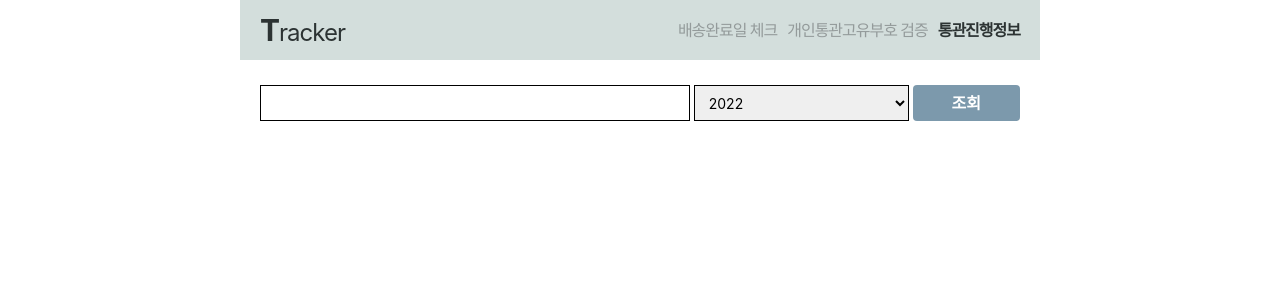
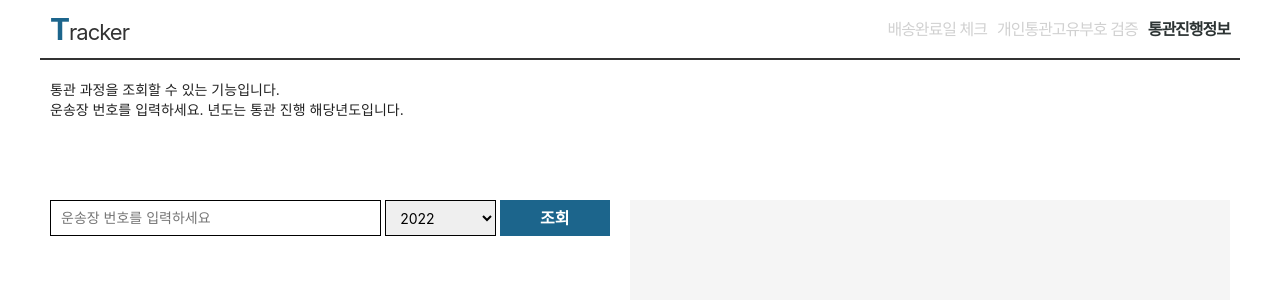
Before and after one commit to megaton111/tracker, a Vue app: page /Unipass in a window 1280 px wide. Shown: the top 300 px of the page. Built offline with nearby package versions, Linux system fonts and the light colour scheme; a web font is replaced by a local one.

Commit message:
스타일 수정

```diff
--- a/src/assets/scss/layout/layout.scss
+++ b/src/assets/scss/layout/layout.scss
@@ -1,27 +1,33 @@
 html, body { height: 100% ; overflow: hidden !important ;}
 body {
+  width: 100% ;
   display: flex;
   justify-content: center ;
 }
 #app {
   display: flex; flex-direction: column ;
-  height : 100%;
-  width: 800px ;
+  height : 100%; width: 100% ;
+  max-width: 1200px ;
   .header{
     display: flex;
     flex : 0 0 60px ;
-    padding:0 20px ;
+    padding:0 10px ;
     align-items:center;
     // justify-content: center ;
-    background-color: #D3DEDC;
+    // background-color: #D3DEDC;
+    border-bottom: 2px solid #333 ;
     h1 {
-      font-size:24px;
+      font-size:22px;
       font-weight: 400 ;
       color:#2C3333 ;
       letter-spacing: -1px ;
+      a {
+        color:#333 ;
+      }
       &::first-letter {
         font-size:30px ;
         font-weight: 700 ;
+        color:#1C658C;
       }
     }
     span {
@@ -41,10 +47,11 @@ body {
         background: none ;
         border : 0 ;
         font-size:16px ;
-        font-weight: 500 ;
+        font-weight: 400 ;
         cursor: pointer;
         letter-spacing: -1px ;
-        color:#949b9b ;
+        color:#D1D1D1 ;
+        transition:all .3s ;
         &.router-link-active{
           color:#2C3333 ;
           font-weight: 700 ;
@@ -60,34 +67,49 @@ body {
     }
   }
   .container {
-    display: flex; gap: 20px ; flex-direction: column ;
-    padding:10px ;
+    display: flex; flex-direction: column ;
+    gap: 20px ; padding:20px 10px ;
     flex: 1;
     h2 {
       font-size:14px;
       color:#2C3333 ;
     }
+    // 페이지 설명
+    .description{
+      min-height: 100px ;
+      font-size:14px ; line-height: 1.4 ;
     }
-  .section {
+  }
+
+  .sectionWrap {
+    display: flex; flex-direction: row ;
+    flex: 1;
+    gap: 20px ;
+
+    section {
+      position: relative;
       display: flex;
       flex : 1;
       flex-direction: column ;
-    position: relative;
       gap: 5px ;
       overflow: hidden ;
-    padding: 15px 10px;
-    h1 {
-      font-size:16px;
-      letter-spacing: -.5px ;
+      input {
+        width: 100% ;
+        padding : 0 10px ;
+        height : 36px ;
+        border-radius: 0;
+        font-size:14px ;
+        border: 1px solid #000;
       }
-    &.enter {
       select {
+        width: 100% ;
         padding : 0 10px ;
         height : 36px ;
         border-radius: 0;
         border: 1px solid #000;
       }
       textarea {
+        width: 100% ;
         flex : 1 ;
         padding: 10px ;
         line-height:1.5;
@@ -96,28 +118,48 @@ body {
         border: 1px solid #000;
       }
       button {
-        flex : 0 0 40px ;
-        background-color: #7C99AC;
+        width: 100% ;
+        height : 36px ;
+        background-color: #1C658C;
         border: 0 ;
-        border-radius: 4px ;
         color:#fff ;
         font-size:16px;
         font-weight: 700 ;
         cursor: pointer;
       }
+      h1 {
+        font-size:18px;
+        letter-spacing: -.5px ;
       }
-    &.result{
-      gap:20px;
+      .row {
+        width: 100%;
+        flex : 1 ;
+        display: flex;
+        gap: var(--gap, 0) ;
+        > * {
+          flex : 1 ;
+        }
+        &.fix {
+          flex : 0 0 auto ;
+        }
+        .col {
+          &.number {
+            flex : 3 ;
+          }
+        }
+      }
+      &.enter {}
+      &.result {
+        padding:20px ;
+        background-color: #F5F5F5 ;
         .status{
           font-size:24px ;
           font-weight: 500 ;
         }
-      .lstWrap{
+        .lstWrap {
           height: 100% ;
           overflow-y:auto ;
           flex:1;
-      }
-      ul {
           display: flex;
           flex-direction: column ;
           min-height: min-content ;
@@ -132,6 +174,9 @@ body {
                 flex:0 0 200px ;
                 // flex-basis: 160px ;
               }
+              &.name {
+                flex:0 0 100px ;
+              }
             }
 
           }
@@ -139,100 +184,6 @@ body {
       }
     }
 
-  .personalCoustom{
-    display: flex;
-    flex-direction: column ;
-    flex : 1;
-    button {
-      flex : 0 0 40px ;
-      background-color: #7C99AC;
-      border: 0 ;
-      border-radius: 4px ;
-      color:#fff ;
-      font-size:14px;
-      font-weight: 700 ;
-      cursor: pointer;
-    }
-    .section {
-      display: flex;
-      width: 100% ;
-      .row {
-        display: flex;
-        flex:1;
-        flex-direction: row;
-        width: 100% ;
-        gap:10px;
-      }
-      .col {
-        display: flex;
-        flex-direction: column ;
-        gap: 5px ;
-        flex : 1;
-        textarea {
-          width: 100% ;
-        }
-      }
-      &.result {
-        flex-direction: column ;
-      }
-    }
   }
 
-  .unipass {
-    .row {
-      display: flex;
-      flex-direction: row ;
-      gap:4px ;
-      .col {
-        flex : 1;
-        > * {
-          width: 100% ;
 }
-        &.number {
-          flex : 4 ;
-          input {
-            font-size: 14px;
-            border: 1px solid #000;
-            border-radius: 0 ;
-          }
-        }
-        &.year {
-          flex : 2 ;
-          select {
-            border: 1px solid #000;
-            padding: 0 10px;
-            font-size: 14px;
-          }
-        }
-        &.btn {
-          button {
-            height: 100% ;
-          }
-        }
-      }
-    }
-
-    .section {
-      &.result {
-        gap:20px ;
-        .status{
-          font-size:24px ;
-          font-weight: 500 ;
-        }
-        .lstWrap {
-          li {
-            display: flex;
-            line-height: 1.8 ;
-            span {
-              flex : 1;
-              &.date {
-                flex:0 0 160px ;
-                // flex-basis: 160px ;
-              }
-            }
-          }
-        }
-      }
-    }
-  }
-}
--- a/src/components/common/Header.vue
+++ b/src/components/common/Header.vue
@@ -1,6 +1,6 @@
 <template>
   <header class="header">
-    <h1>Tracker</h1>
+    <h1><router-link to="/">Tracker</router-link></h1>
     <nav>
       <router-link to="/Delivery">배송완료일 체크</router-link>
       <router-link to="/PersonalCustomsCode">개인통관고유부호 검증</router-link>
--- a/src/components/pages/Delivery.vue
+++ b/src/components/pages/Delivery.vue
@@ -1,19 +1,34 @@
 <template>
-  <div class="section enter">
+
+  <div class="description">
+    운송장 번호를 1개만 입력했을 경우에는 진행과정이 모두 보이며, 운송장 번호를 여러 개 입력했을 경우에는 배송완료일만 노출합니다.<br />
+    여러 운송장 번호를 입력 할 경우에는 한줄에 한개의 운송장을 입력해주세요. (예시참고)
+    <br />주문리스트에 배송완료일 입력을 위해 만든 기능입니다.
+  </div>
+
+  <div class="sectionWrap">
+
+    <section class="enter">
+      <div class="row fix">
         <select v-model="companyCode">
           <template v-for="(item, idx) in companyList" :key="idx">
             <option :value="item.Code">{{ item.Name }}</option>
           </template>
         </select>
-    <textarea v-model="originTrackList" placeholder="예) 운송장번호를 한줄에 한개씩
+      </div>
+      <div class="row">
+        <textarea v-model="originTrackList" placeholder="예) 운송장번호를 여러개 입력 시 한줄에 한개씩
   123123123123123
   123123123123123
   123123123123123">
       </textarea>
+      </div>
+      <div class="row fix">
         <button type="button" @click="deliveryCheckHandler">조회</button>
-  </div> <!-- end of section -->
+      </div>
+    </section>
 
-  <div class="section result">
+    <section class="result">
       <div v-if="alertText">{{ alertText }}</div>
       <ul class="lstWrap" v-if="deliveryResult.length > 0">
         <li v-for="(item, idx) in deliveryResult" :key="idx"> {{ item }} </li>
@@ -25,7 +40,11 @@
           <span>{{ item.where }}</span>
         </li>
       </ul>
-  </div> <!-- end of section -->
+    </section>
+
+
+  </div> <!-- end of sectionWrap -->
+
   <loading  v-if="loading" />
 </template>
 
--- a/src/components/pages/PersonalCustomsCode.vue
+++ b/src/components/pages/PersonalCustomsCode.vue
@@ -1,33 +1,44 @@
 <template>
-  <div class="personalCoustom">
-    <div class="section enter">
+
+  <div class="description">
+    수취인 이름과 개인통관고유번호가 일치한지 확인하는 기능입니다.<br />
+    여러 개 입력 시 줄바꿈하여 입력해주세요 (예시참고)
+  </div>
+  <div class="sectionWrap">
+
+    <section class="enter">
+
+      <div class="row fix">
+        <h1>수취인</h1>
+      </div>
       <div class="row">
-        <div class="col">
-          <h1>수취인</h1>
           <textarea v-model="nameList" placeholder="예) 수취인명을 한줄에 한개씩
 홍길동
 홍길동
 홍길동"></textarea>
-        </div>
-        <div class="col">
-          <h1>개인통관고유번호</h1>
+      </div>
+      <div class="row fix">
+        <h1>개인통관고유번호</h1>
+      </div>
+      <div class="row">
           <textarea v-model="numberList" placeholder="예) 한줄에 하나의 정보 입력
 123456789
 123456789
 123456789"></textarea>
-        </div>
       </div>
-      <button type="button" @click="searchHandler">조회</button>
-    </div> <!-- end of section -->
-    <div class="section result">
+      <div class="row fix"><button type="button" @click="searchHandler">조회</button></div>
+
+    </section>
+
+    <section class="result">
       <ul class="lstWrap">
         <li v-for="(item, idx) in resultList" :key="idx">
-          <span>{{ item.name }}</span>
-          <span>{{ item.check }}</span>
+          <span class="name">{{ item.name }}</span><span>{{ item.check }}</span>
         </li>
       </ul>
-    </div> <!-- end of section -->
-  </div> <!-- end of personalCoustom -->
+    </section>
+
+  </div> <!-- end of sectionWrap -->
   <loading  v-if="loading" />
 </template>
 
--- a/src/components/pages/Unipass.vue
+++ b/src/components/pages/Unipass.vue
@@ -1,8 +1,15 @@
 <template>
-  <div class="unipass">
-    <div class="section enter">
-      <div class="row">
-        <div class="col number"><input type="text" v-model="number"></div>
+
+  <div class="description">
+    통관 과정을 조회할 수 있는 기능입니다. <br />
+    운송장 번호를 입력하세요. 년도는 통관 진행 해당년도입니다.
+  </div>
+
+  <div class="sectionWrap">
+
+    <section class="enter">
+      <div class="row" style="--gap:4px;">
+        <div class="col number"><input type="text" v-model="number" placeholder="운송장 번호를 입력하세요"></div>
         <div class="col year">
           <select v-model="year">
             <option value="2022">2022</option>
@@ -11,8 +18,9 @@
         </div>
         <div class="col btn"><button type="button" @click="searchHandler">조회</button></div>
       </div>
-    </div> <!-- end of section -->
-    <div class="section result">
+    </section> <!-- end of section -->
+
+    <section class="result">
       <div class="status" v-if="status">현재 상태 : <strong>{{ status }}</strong></div>
       <ul class="lstWrap">
         <li v-for="(item, idx) in progress" :key="idx">
@@ -20,8 +28,10 @@
           <span>{{ item.cargTrcnRelaBsopTpcd._text }}</span>
         </li>
       </ul>
-    </div> <!-- end of section -->
-  </div> <!-- end of personalCoustom -->
+    </section> <!-- end of section -->
+
+  </div> <!-- end of sectionWrap -->
+
   <loading  v-if="loading" />
 </template>
 
```
Lines whose indentation alone changed are shown as unchanged.
